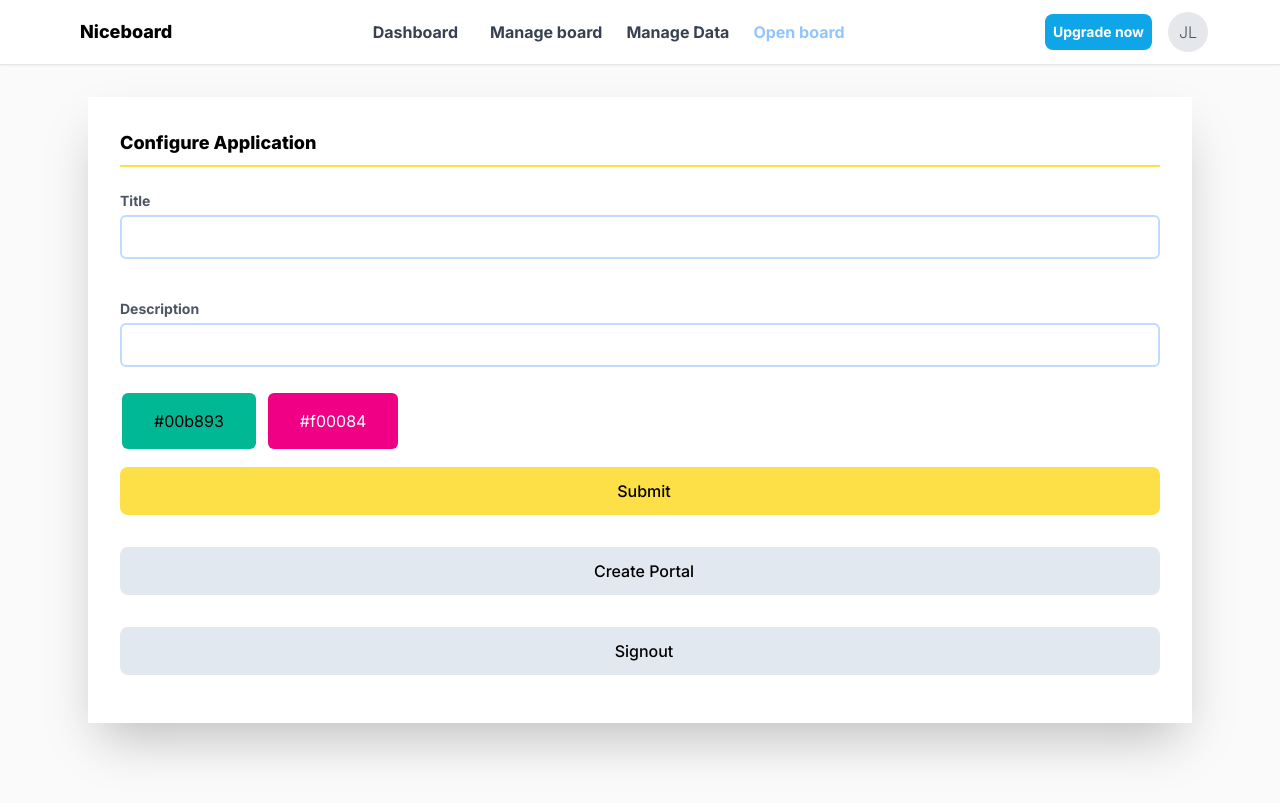
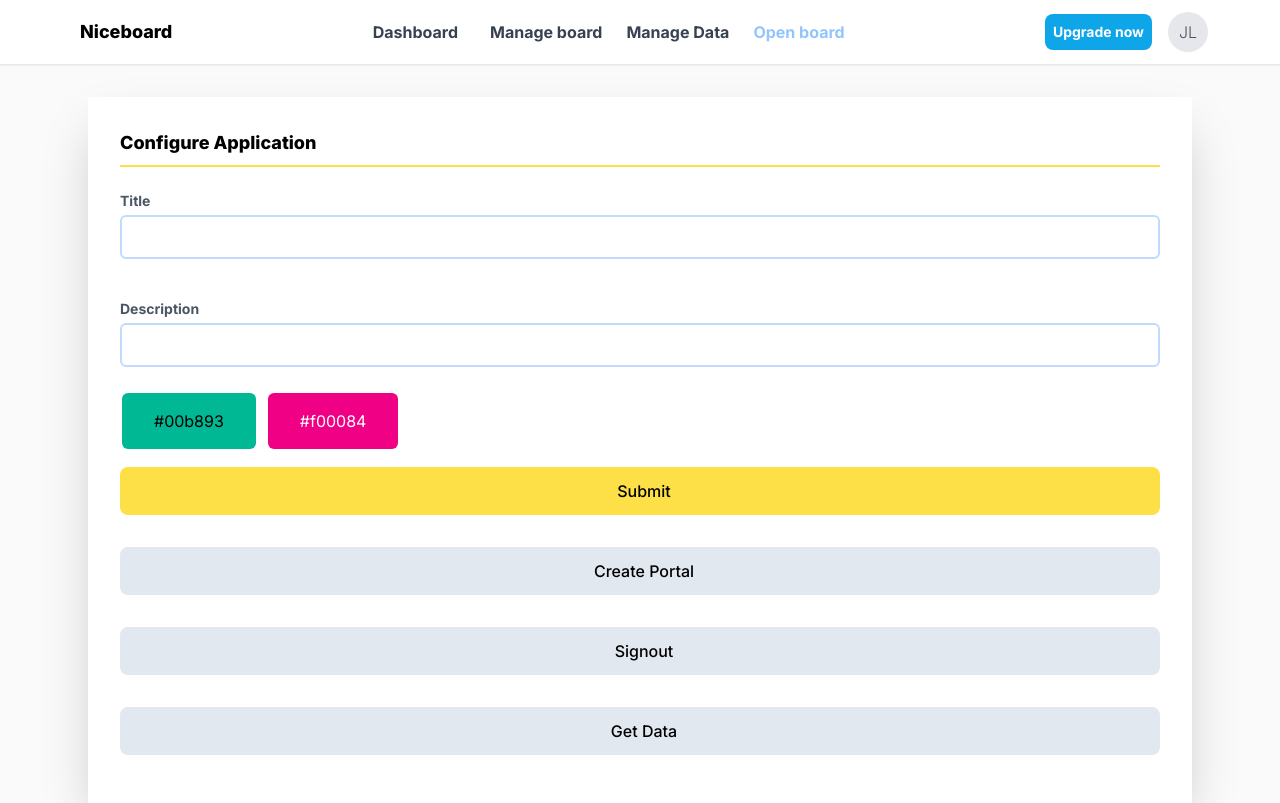
Before and after one commit to tusharjoshi4531/jobboard-clone, a Next.js app: page /dashboard/manage/appearance in a window 1280 px wide. Built offline with nearby package versions, Linux system fonts and the light colour scheme.

Commit message:
Hot reload feature

```diff
--- a/src/app/dashboard/manage/appearance/page.tsx
+++ b/src/app/dashboard/manage/appearance/page.tsx
@@ -115,6 +115,24 @@ export default function AppearanceSettingsPage() {
             textAlign="center"
           />
         </form>
+        <Button
+          className="w-full bg-slate-200 p-3 my-4"
+          text="Get Data"
+          onClick={async () => {
+            const url = new URL(
+              "/api/config",
+              process.env.NEXT_PUBLIC_DEPOYMENT_URL!
+            );
+
+            const res = await fetch(url, {
+              method: "GET",
+            });
+
+            const data = await res.json();
+            console.log({ data });
+            alert(JSON.stringify(data));
+          }}
+        />
       </Card>
     </>
   );
```
